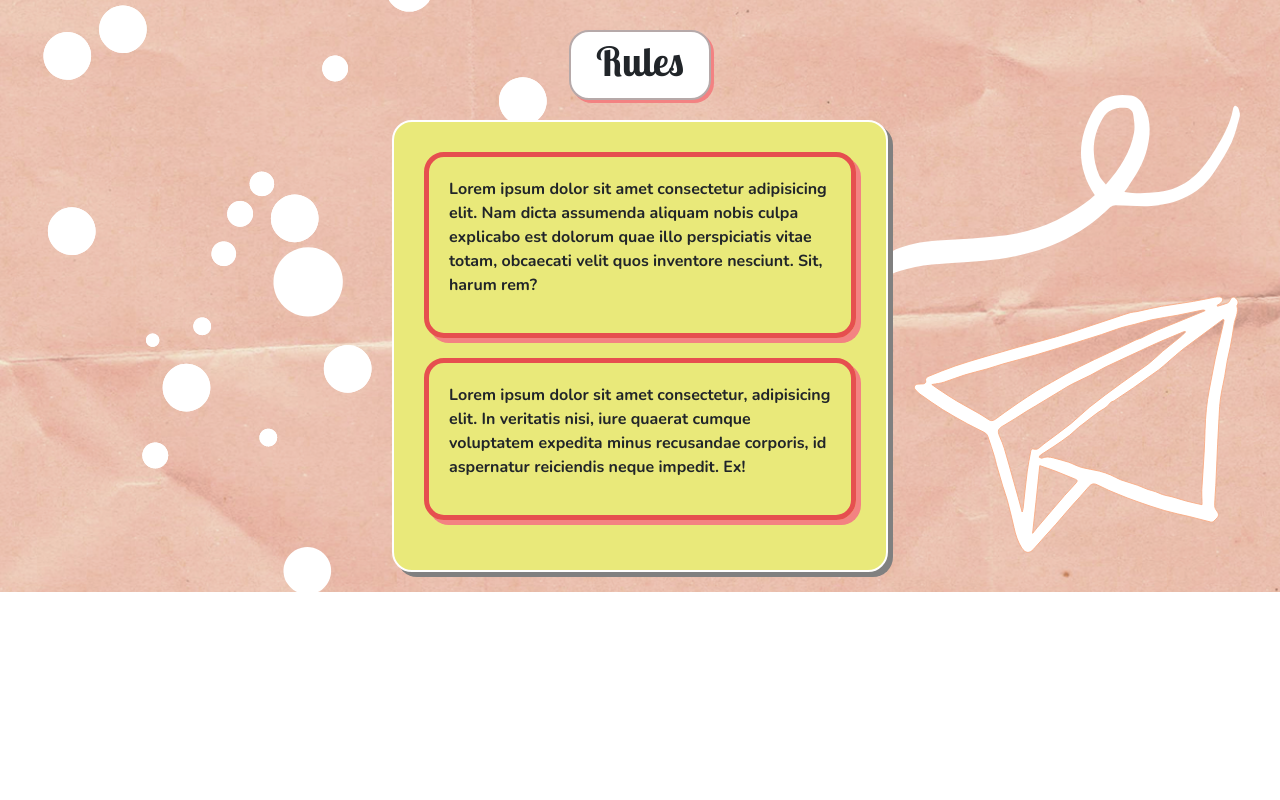
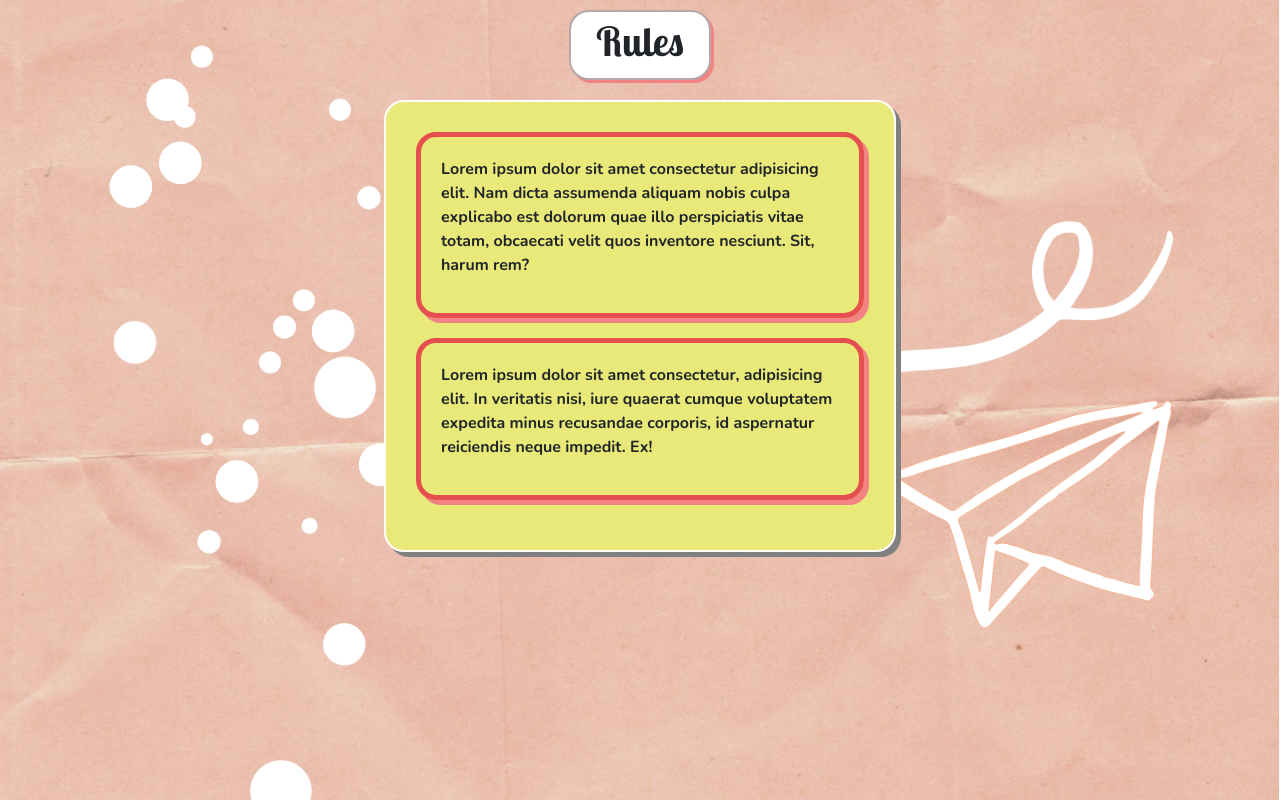
Before and after one commit to aryan7781/Stone-Paper-Scissor, a Django app: template game/templates/rules.html in a window 1280 px wide. Shown: the part 76-876 px from the top of the page. Before the commit the page ends 668 px from the top, so only its background shows below. Run offline with Django 4.2, Linux system fonts and the light colour scheme; the template is opened without the code that fills it, so the values that code supplies are empty; some libraries are stand-ins or nearby versions; some web fonts are replaced.

Commit message:
join rules

```diff
--- a/game/myapp/urls.py
+++ b/game/myapp/urls.py
@@ -3,4 +3,5 @@ from . import views
 
 urlpatterns=[
     path('',views.index,name="index"),
+    path('rules',views.rules,name="rules")
 ]
--- a/game/myapp/views.py
+++ b/game/myapp/views.py
@@ -3,3 +3,6 @@ from django.shortcuts import render
 # Create your views here.
 def index(request):
     return render(request,'index.html')
+
+def rules(request):
+    return render(request,'rules.html')
--- a/game/static/rules_style.css
+++ b/game/static/rules_style.css
@@ -4,11 +4,13 @@ body{
 }
 
 #rules{
-    background: url("/game/static/images/sps_theme.png");
+    background: url("./images/sps_theme.png");
     background-position: center;
     background-repeat: no-repeat;
-    /* height: 100vh; */
-    padding: 20px;
+    background-size: cover;
+    height: 100vh;
+    width: 100%;
+    /* padding: 20px; */
 }
 
 .rules-heading{
--- a/game/templates/index.html
+++ b/game/templates/index.html
@@ -35,7 +35,7 @@
                   <a class="nav-link active" aria-current="page" href="#">Home</a>
                 </li>
                 <li class="nav-item px-2">
-                  <a class="nav-link" href="rules.html">How to Play</a>
+                  <a class="nav-link" href="rules">How to Play</a>
                 </li>
                 <li class="nav-item px-2">
                   <a class="nav-link" href="#">Play</a>
--- a/game/templates/rules.html
+++ b/game/templates/rules.html
@@ -1,4 +1,4 @@
-
+{% load static %}
 <!doctype html>
 <html lang="en">
   <head>
@@ -15,7 +15,7 @@
     <link href="https://fonts.googleapis.com/css2?family=Nunito:wght@700;900&display=swap" rel="stylesheet">
     <link rel="stylesheet" href="https://pro.fontawesome.com/releases/v5.10.0/css/all.css" integrity="sha384-AYmEC3Yw5cVb3ZcuHtOA93w35dYTsvhLPVnYs9eStHfGJvOvKxVfELGroGkvsg+p" crossorigin="anonymous"/>
 
-    <link rel="stylesheet" href="/game/static/rules_style.css">
+    <link rel="stylesheet" href="{% static '../static/rules_style.css' %}">
 
     <title>Stone Paper Scissor - Rules</title>
   </head>
```
